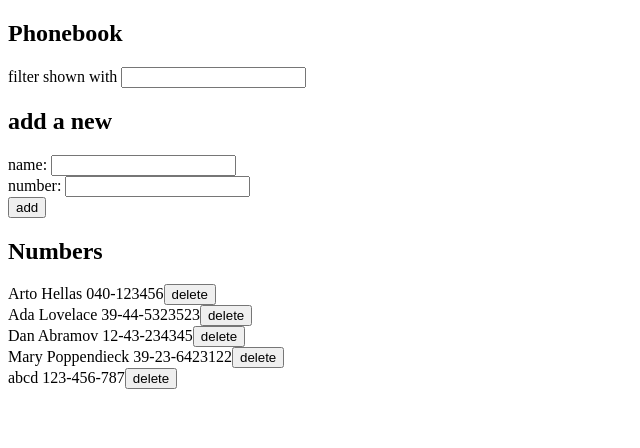
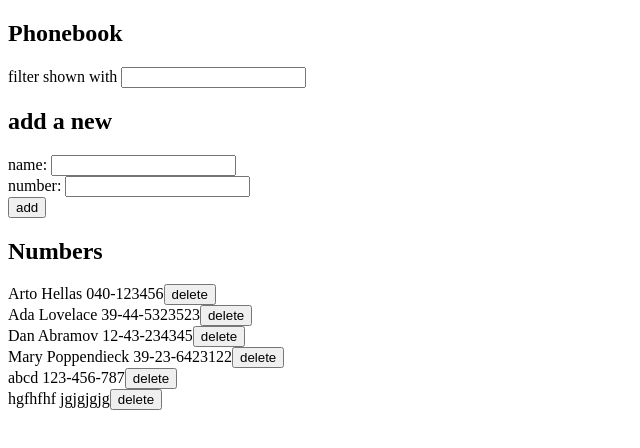
Before and after one commit to muzzamilr/fullstackopen-exercises, a React (Vite) app in the folder part2/phonebook/: page / in a window 1280 px wide. Shown: the top 448 px of the page, without its empty margins (0-640 px from the left). Built offline with nearby package versions, Linux system fonts and the light colour scheme; data requests are answered from the project's data file.

Commit message:
complete part2 till 2.17 exercise

```diff
--- a/part2/phonebook/db.json
+++ b/part2/phonebook/db.json
@@ -24,6 +24,11 @@
       "name": "abcd",
       "number": "123-456-787",
       "id": 5
+    },
+    {
+      "name": "hgfhfhf",
+      "number": "jgjgjgjg",
+      "id": 6
     }
   ]
 }
--- a/part2/phonebook/src/App.jsx
+++ b/part2/phonebook/src/App.jsx
@@ -3,6 +3,7 @@ import { Filter } from "./components/Filter";
 import { PersonForm } from "./components/PersonForm";
 import { Persons } from "./components/Persons";
 import Service from "./PersonsService";
+import { Notification } from "./components/Notification";
 
 const App = () => {
   const [persons, setPersons] = useState([]);
@@ -10,6 +11,10 @@ const App = () => {
   const [newName, setNewName] = useState("");
   const [newNumber, setNewNumber] = useState("");
   const [showAll, setShowALl] = useState(true);
+  const [notification, setNotification] = useState({
+    message: null,
+    error: null,
+  });
 
   useEffect(() => {
     Service.getAll().then((data) => setPersons(data));
@@ -51,8 +56,11 @@ const App = () => {
       number: newNumber,
     };
 
-    setPersons((per) => [...per, data]);
-    Service.create(data);
+    Service.create(data)
+      .then(() =>
+        setNotification({ message: `Added ${newName}`, error: false })
+      )
+      .finally(() => Service.getAll().then((data) => setPersons(data)));
   };
 
   const handleNameChange = (e) => {
@@ -76,14 +84,19 @@ const App = () => {
 
   const handleDelete = (id, name) => () => {
     if (window.confirm(`Delete ${name} ?`))
-      Service.deleteContact(id).finally(() =>
-        Service.getAll().then((data) => setPersons(data))
-      );
+      Service.deleteContact(id)
+        .catch((e) =>
+          setNotification({
+            message: `Information of ${name} is already removed from the server`,
+          })
+        )
+        .finally(() => Service.getAll().then((data) => setPersons(data)));
   };
 
   return (
     <div>
       <h2>Phonebook</h2>
+      <Notification message={notification.message} error={notification.error} />
       <Filter handleFilterChange={handleFilterChange} />
       <h2>add a new</h2>
       <PersonForm
--- /dev/null
+++ b/part2/phonebook/src/components/Notification.jsx
@@ -0,0 +1,9 @@
+import "../styles.css";
+
+export const Notification = ({ message, error }) => {
+  if (message === null) {
+    return null;
+  }
+
+  return <div className={error ? "error" : "success"}>{message}</div>;
+};
--- a/part2/phonebook/src/components/Persons.jsx
+++ b/part2/phonebook/src/components/Persons.jsx
@@ -8,15 +8,19 @@ export const Persons = ({
     <>
       {showAll
         ? persons.map((obj) => (
-            <div key={obj.id}>
+            <div key={obj.name}>
               {obj.name + " " + obj.number}
-              <button onClick={handleDelete(obj.id, obj.name)}>delete</button>
+              <button key={obj.id} onClick={handleDelete(obj.id, obj.name)}>
+                delete
+              </button>
             </div>
           ))
         : filteredPersons.map((obj) => (
-            <div key={obj.id}>
+            <div key={obj.name}>
               {obj.name + " " + obj.number}
-              <button onClick={handleDelete(obj.id, obj.name)}>delete</button>
+              <button onClick={handleDelete(obj.id, obj.name)} key={obj.id}>
+                delete
+              </button>
             </div>
           ))}
     </>
--- /dev/null
+++ b/part2/phonebook/src/styles.css
@@ -0,0 +1,19 @@
+.error {
+  color: red;
+  background: lightgrey;
+  font-size: 20px;
+  border-style: solid;
+  border-radius: 5px;
+  padding: 10px;
+  margin-bottom: 10px;
+}
+
+.success {
+  color: green;
+  background: lightgrey;
+  font-size: 20px;
+  border-style: solid;
+  border-radius: 5px;
+  padding: 10px;
+  margin-bottom: 10px;
+}
```
